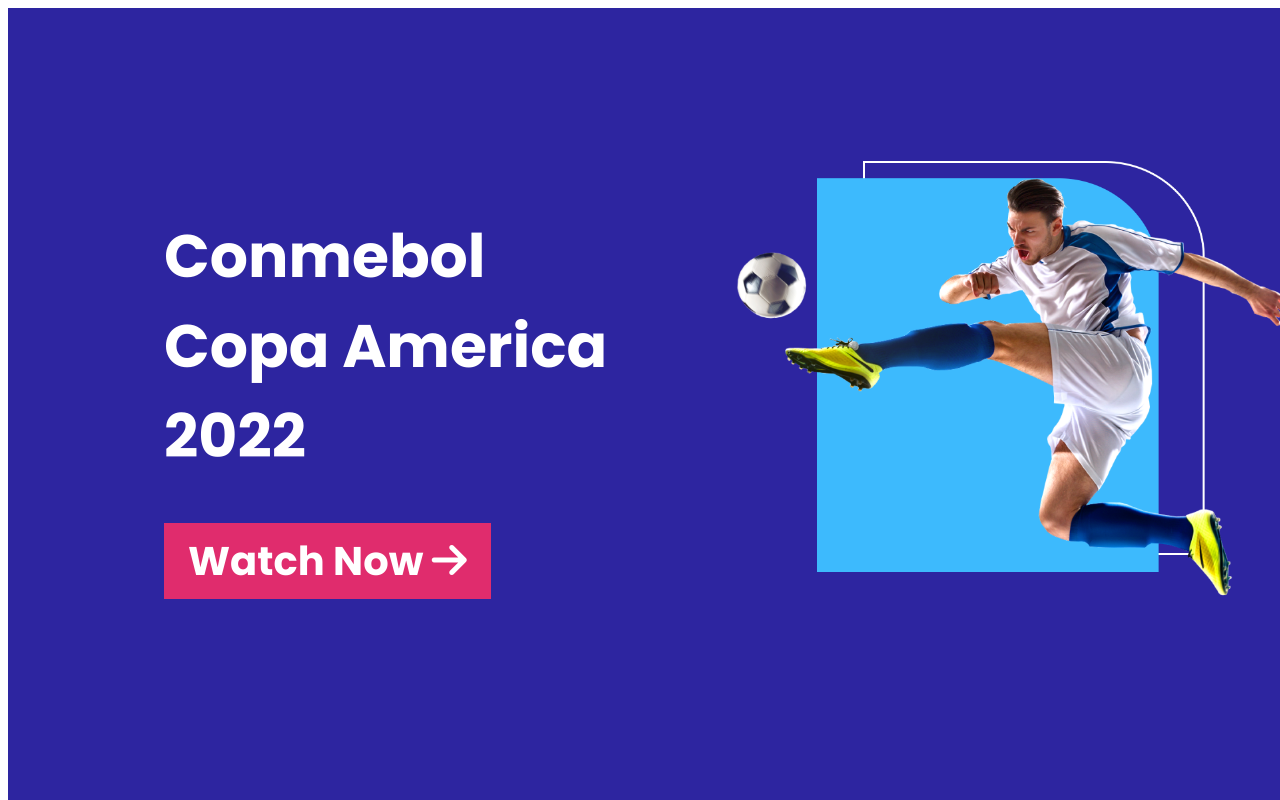
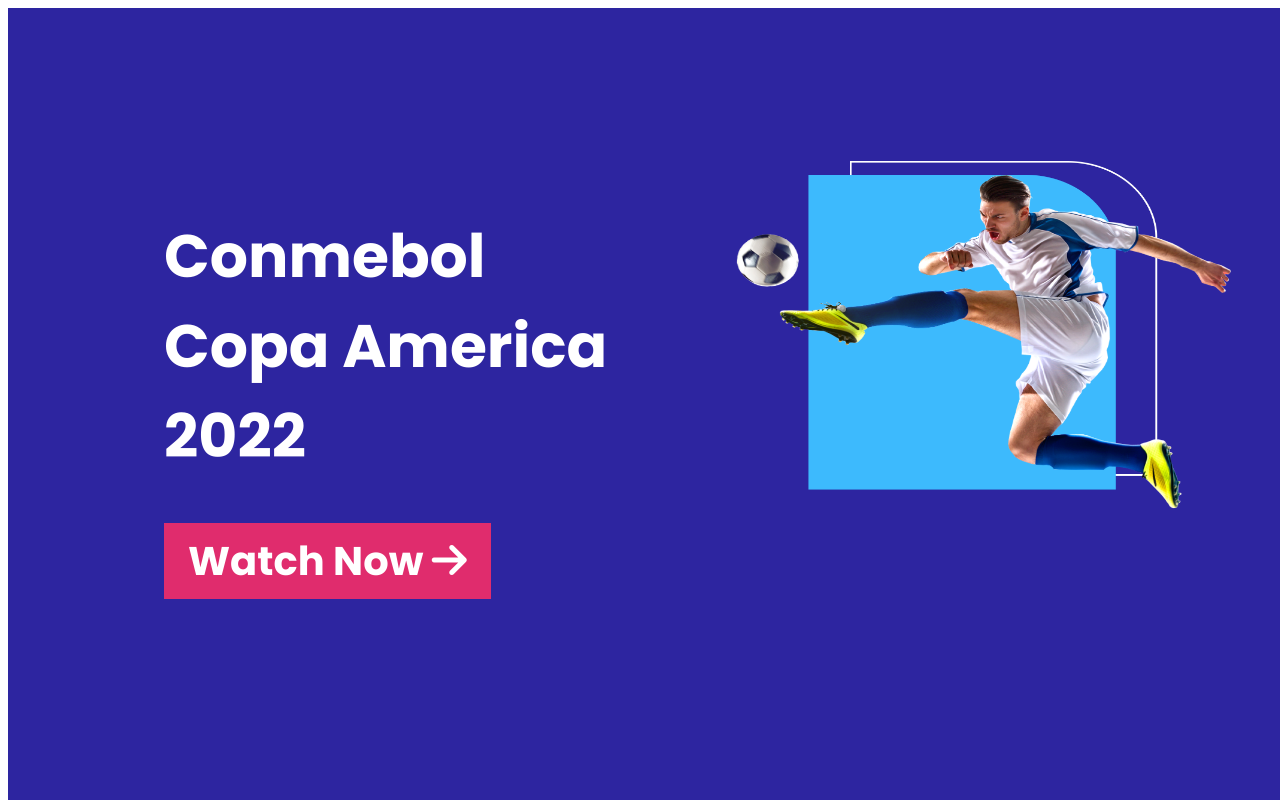
Before and after one commit to NaimWorld77/football-megazine, a plain HTML site: page index.html in a window 1280 px wide. Shown: the top 800 px of the page. Drawn offline with Linux system fonts and the light colour scheme.

Commit message:
second commit

```diff
--- a/style.css
+++ b/style.css
@@ -33,13 +33,13 @@ a:hover {
     color: #FFFFFF;
 }
 .top-banner img{
-    width: 556px;
-    height: 438px;
+    width: 500px;
+    height: 350px;
     transition:width 5s,height 5s, transform 5s;
 }
 .top-banner img:hover{
-    width: 600px;
-    height: 550px;
+    width: 550px;
+    height: 400px;
     transform: rotate(70deg);
 
 }
```
